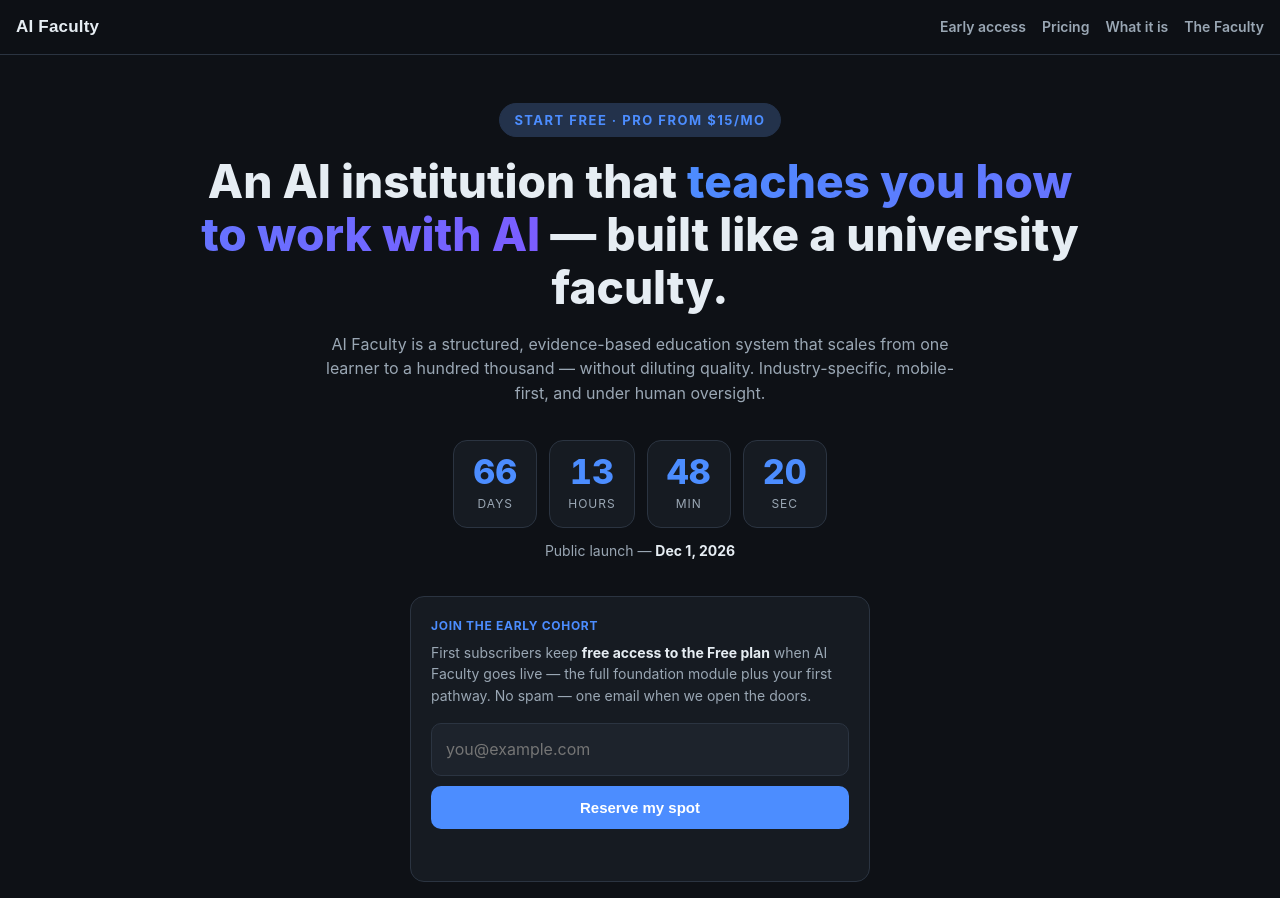
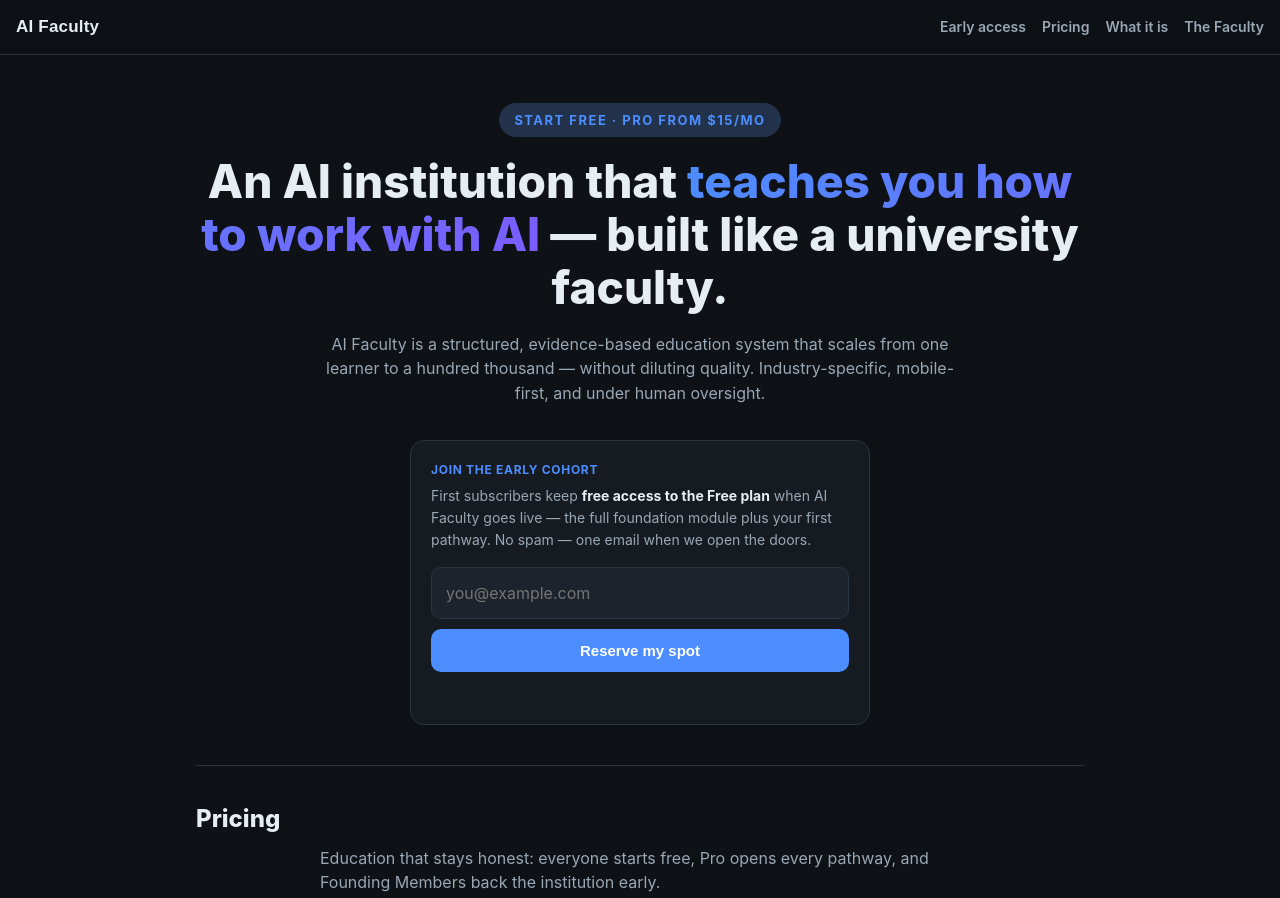
Before and after one commit to stickyptyltd-glitch/ai-faculty, a plain HTML site: page landing/index.html in a window 1280 px wide. Shown: the top 898 px of the page. Drawn offline with Linux system fonts and the light colour scheme; no server answers.

Commit message:
Remove the launch countdown from the landing page
The Dec 1 2026 timer and its date note are gone, along with the now-dead
tick/pad/interval JS and the countdown CSS in both the base and media
query blocks.

```diff
--- a/landing/app.js
+++ b/landing/app.js
@@ -1,5 +1,3 @@
-const TARGET = new Date("2026-12-01T00:00:00Z").getTime();
-
 // On aifaculty.org the signup Worker is routed at /signup (same origin).
 // Anywhere else (e.g. the *.pages.dev preview) hit the Worker directly — it
 // sends permissive CORS headers so a cross-origin POST is fine.
@@ -11,28 +9,6 @@ const SIGNUP_ENDPOINT = /(^|\.)aifaculty\.org$/.test(location.hostname)
 const API_BASE = /(^|\.)aifaculty\.org$/.test(location.hostname)
   ? "/api"
   : "https://aifaculty-api.lecheyne24.workers.dev/api";
-
-const cdD = document.getElementById("cdD");
-const cdH = document.getElementById("cdH");
-const cdM = document.getElementById("cdM");
-const cdS = document.getElementById("cdS");
-
-function pad(n) { return String(n).padStart(2, "0"); }
-
-function tick() {
-  const diff = Math.max(0, TARGET - Date.now());
-  const d = Math.floor(diff / 86400000);
-  const h = Math.floor((diff % 86400000) / 3600000);
-  const m = Math.floor((diff % 3600000) / 60000);
-  const s = Math.floor((diff % 60000) / 1000);
-  cdD.textContent = pad(d);
-  cdH.textContent = pad(h);
-  cdM.textContent = pad(m);
-  cdS.textContent = pad(s);
-}
-
-tick();
-setInterval(tick, 1000);
 
 const form = document.getElementById("signupForm");
 const email = document.getElementById("email");
--- a/landing/index.html
+++ b/landing/index.html
@@ -32,26 +32,6 @@
         hundred thousand — without diluting quality. Industry-specific, mobile-first, and under human
         oversight.
       </p>
-
-      <div class="countdown" aria-label="Countdown to launch">
-        <div class="countdown__unit">
-          <span class="countdown__num" id="cdD">00</span>
-          <span class="countdown__label">days</span>
-        </div>
-        <div class="countdown__unit">
-          <span class="countdown__num" id="cdH">00</span>
-          <span class="countdown__label">hours</span>
-        </div>
-        <div class="countdown__unit">
-          <span class="countdown__num" id="cdM">00</span>
-          <span class="countdown__label">min</span>
-        </div>
-        <div class="countdown__unit">
-          <span class="countdown__num" id="cdS">00</span>
-          <span class="countdown__label">sec</span>
-        </div>
-      </div>
-      <p class="countdown__note">Public launch — <strong>Dec 1, 2026</strong></p>
 
       <div class="card signup" id="signup">
         <p class="card__label">Join the early cohort</p>
--- a/landing/styles.css
+++ b/landing/styles.css
@@ -95,39 +95,6 @@ body {
   max-width: 640px;
   margin: 0 auto 34px;
 }
-
-/* countdown */
-.countdown {
-  display: flex;
-  justify-content: center;
-  gap: 12px;
-  margin-bottom: 12px;
-}
-.countdown__unit {
-  background: var(--surface);
-  border: 1px solid var(--border);
-  border-radius: var(--radius);
-  padding: 14px 18px;
-  min-width: 84px;
-}
-.countdown__num {
-  display: block;
-  font-size: 34px;
-  font-weight: 800;
-  font-variant-numeric: tabular-nums;
-  color: var(--accent);
-  line-height: 1;
-}
-.countdown__label {
-  display: block;
-  margin-top: 6px;
-  font-size: 12px;
-  text-transform: uppercase;
-  letter-spacing: 1px;
-  color: var(--text-dim);
-}
-.countdown__note { color: var(--text-dim); font-size: 14px; margin-bottom: 34px; }
-.countdown__note strong { color: var(--text); }
 
 /* signup */
 .signup {
@@ -240,9 +207,6 @@ h2 { font-size: 24px; margin-bottom: 8px; font-weight: 800; }
 }
 
 @media (max-width: 560px) {
-  .countdown { gap: 8px; }
-  .countdown__unit { padding: 12px 12px; min-width: 72px; }
-  .countdown__num { font-size: 26px; }
 }
 
 @media (prefers-reduced-motion: reduce) {
```
